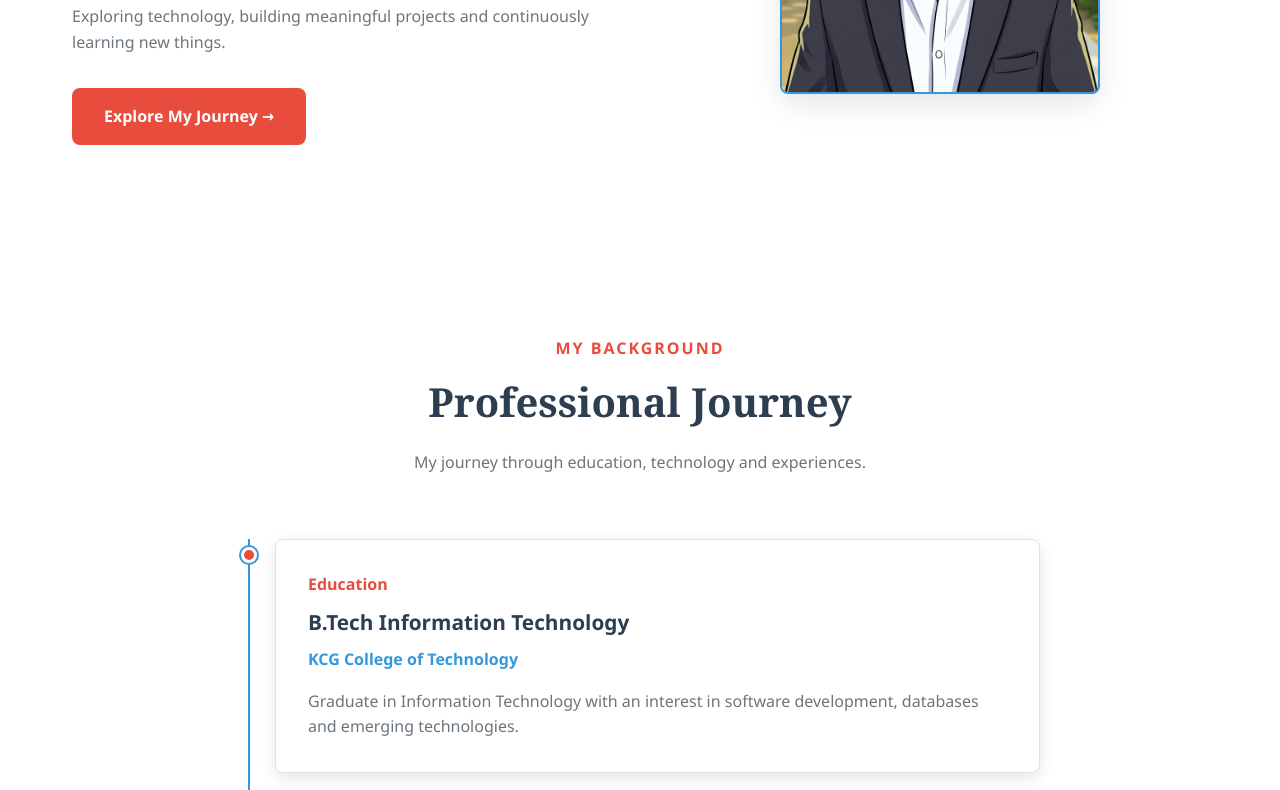
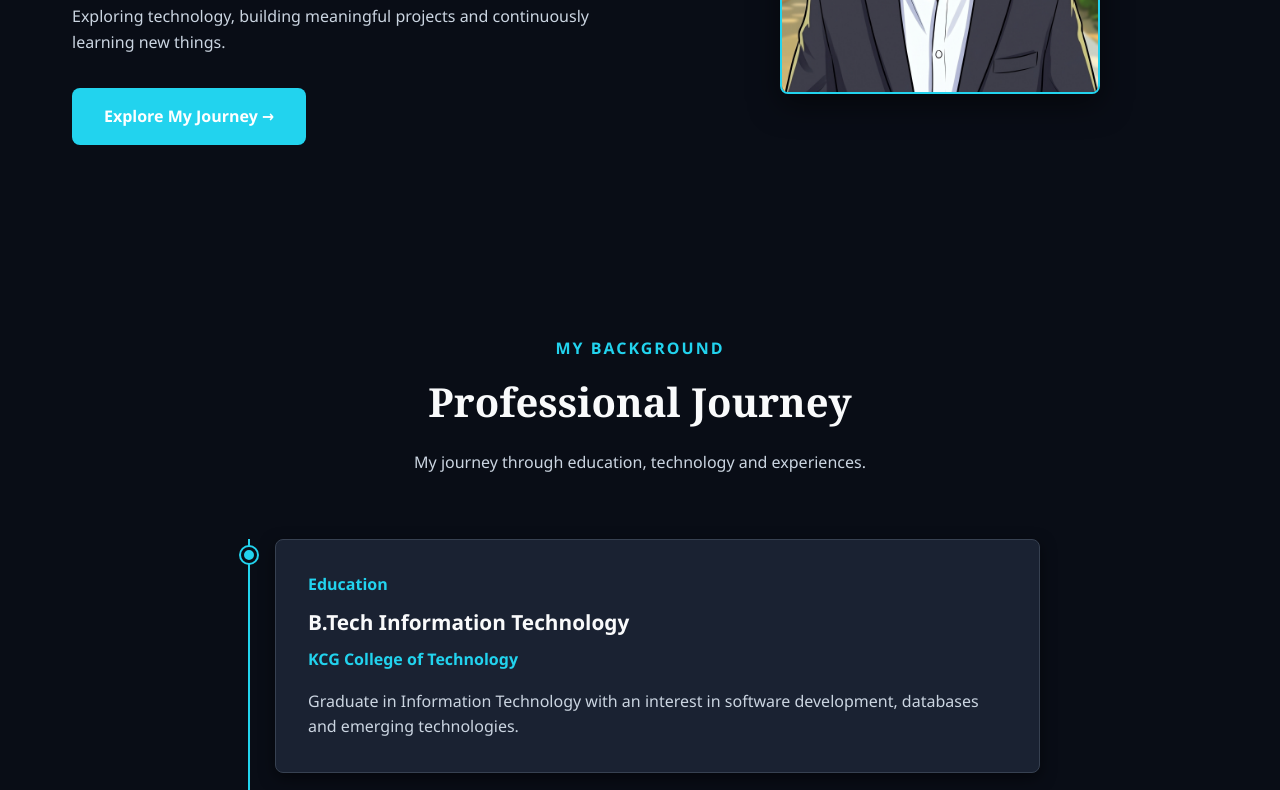
Before and after one commit to gopikrishnan-ajith/IMPACT-PHASE-04-PROFILE-WEBSITE, a plain HTML site: page index.html in a window 1280 px wide. Shown: the part 528-1318 px from the top of the page. Drawn offline with Linux system fonts and the light colour scheme.

Commit message:
Added Dark theme by modifying theme.css

```diff
--- a/css/theme.css
+++ b/css/theme.css
@@ -1,30 +1,30 @@
 
 /* =====================================
    THEME CONFIGURATION
-   Default Theme: Light
+   Theme:  Dark
 ===================================== */
 
 :root {
 
     /* Primary Colors */
-    --color-primary: #2c3e50;
-    --color-primary-light: #3498db;
-    --color-primary-dark: #1a252f;
+    --color-primary: #111827;
+    --color-primary-light: #22d3ee;
+    --color-primary-dark: #030712;
 
     /* Background Colors */
-    --color-bg: #ffffff;
-    --color-bg-secondary: #f8f9fa;
-    --color-bg-card: #ffffff;
+    --color-bg: #090d16;
+    --color-bg-secondary: #111827;
+    --color-bg-card: #1a2232;
 
     /* Text Colors */
-    --color-text: #2c3e50;
-    --color-text-secondary: #6c757d;
+    --color-text: #f9fafb;
+    --color-text-secondary: #cbd5e1;
     --color-text-inverse: #ffffff;
 
     /* Accent & Borders */
-    --color-accent: #e74c3c;
-    --color-border: #dee2e6;
-    --color-shadow: rgba(0, 0, 0, 0.1);
+    --color-accent: #22d3ee;
+    --color-border: #374151;
+    --color-shadow: rgba(0, 0, 0, 0.5);
 
     /* Typography */
     --font-primary: 'Segoe UI', Tahoma, Geneva, Verdana, sans-serif;
@@ -45,13 +45,14 @@
     --border-radius: 8px;
     --transition-speed: 0.3s;
 
-    /* Family Section Warm Palette */
-    --family-primary: #8b5e3c;
-    --family-secondary: #d9a679;
-    --family-bg: #fff7ed;
-    --family-card: #ffffff;
-    --family-photo-bg: #f1dfce;
+    /* Family Section */
+    --family-primary: #22d3ee;
+    --family-secondary: #67e8f9;
+    --family-bg: #111827;
+    --family-card: #1a2232;
+    --family-photo-bg: #263449;
 
-    --color-overlay: rgba(0, 0, 0, 0.35);
+    /* Overlay */
+    --color-overlay: rgba(0, 0, 0, 0.65);
     --color-overlay-text: #ffffff;
 }
```
